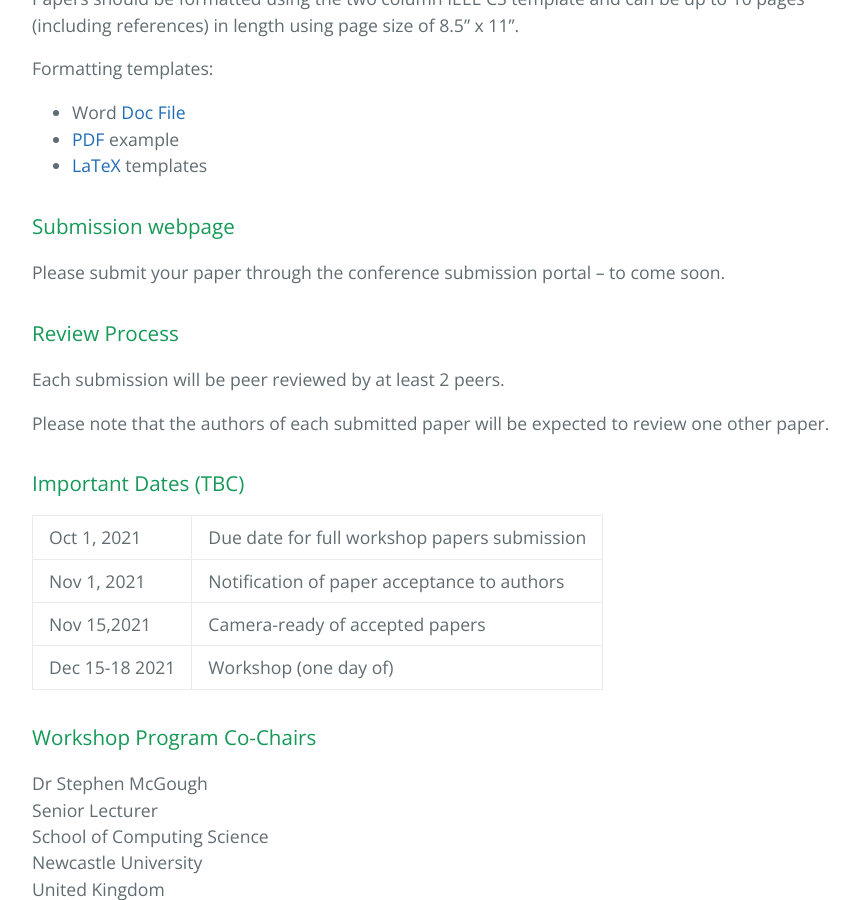
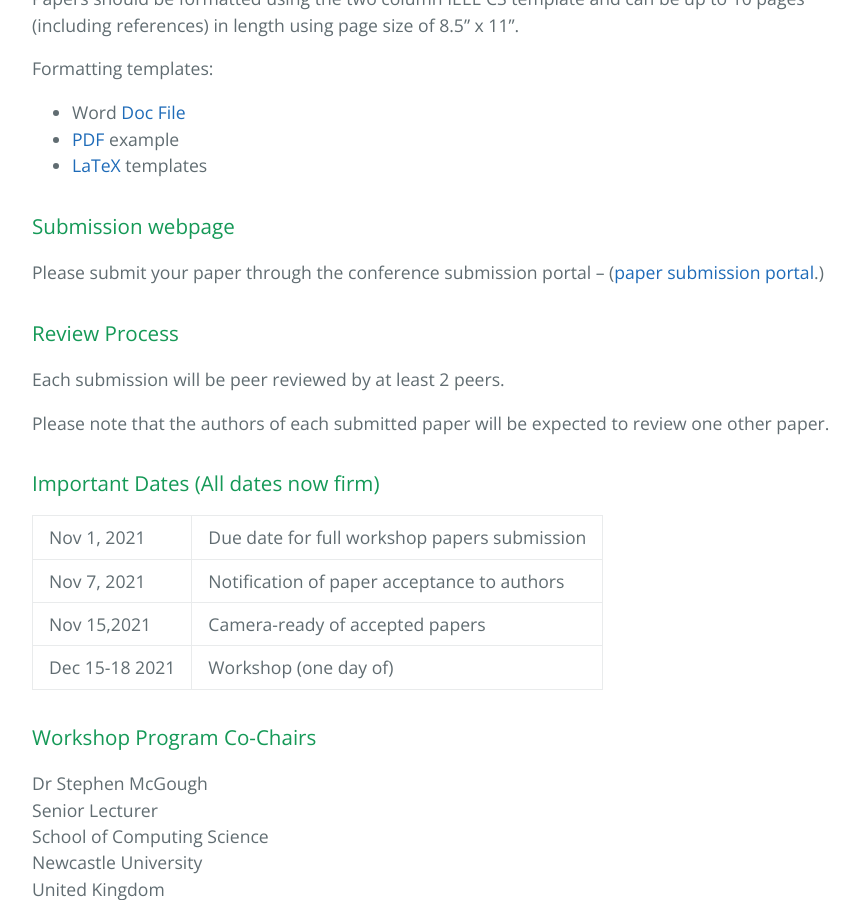
Before and after one commit to bda4cid/bda4cid.github.io, a Jekyll site: the page built from index.md, in a window 1280 px wide and 900 px high, scrolled down 2625 px. Shown: the whole window, without its empty margins (192-1051 px from the left). Built offline with Jekyll 4.4.1, drawn with Linux system fonts in a browser that asks for light colours; our own code applies the rules of GitHub Pages for plain Markdown files.

Commit message:
added dates and link

```diff
--- a/index.md
+++ b/index.md
@@ -72,9 +72,7 @@ Formatting templates:
 
 ### Submission webpage
 
-Please submit your paper through the conference submission portal -- to come soon.
-
-[//]: # ([paper submission portal](https://wi-lab.com/cyberchair/2019/bigdata19/scripts/submit.php?subarea=S27&undisplay_detail=1&wh=/cyberchair/2019/bigdata19/scripts/ws_submit.php).)
+Please submit your paper through the conference submission portal -- ([paper submission portal](https://wi-lab.com/cyberchair/2021/bigdata21/scripts/submit.php?subarea=S35&undisplay_detail=1&wh=/cyberchair/2021/bigdata21/scripts/ws_submit.php).)
 
 ### Review Process
 
@@ -82,11 +80,11 @@ Each submission will be peer reviewed by at least 2 peers.
 
 Please note that the authors of each submitted paper will be expected to review one other paper.
 
-### Important Dates (TBC)
+### Important Dates (All dates now firm)
 
 |-------|-------------------|
-| Oct 1, 2021 | Due date for full workshop papers submission |
-| Nov 1, 2021 |  Notification of paper acceptance to authors |
+| Nov 1, 2021 | Due date for full workshop papers submission |
+| Nov 7, 2021 |  Notification of paper acceptance to authors |
 | Nov 15,2021 | Camera-ready of accepted papers |
 | Dec 15-18 2021 | Workshop (one day of) |
 
```
